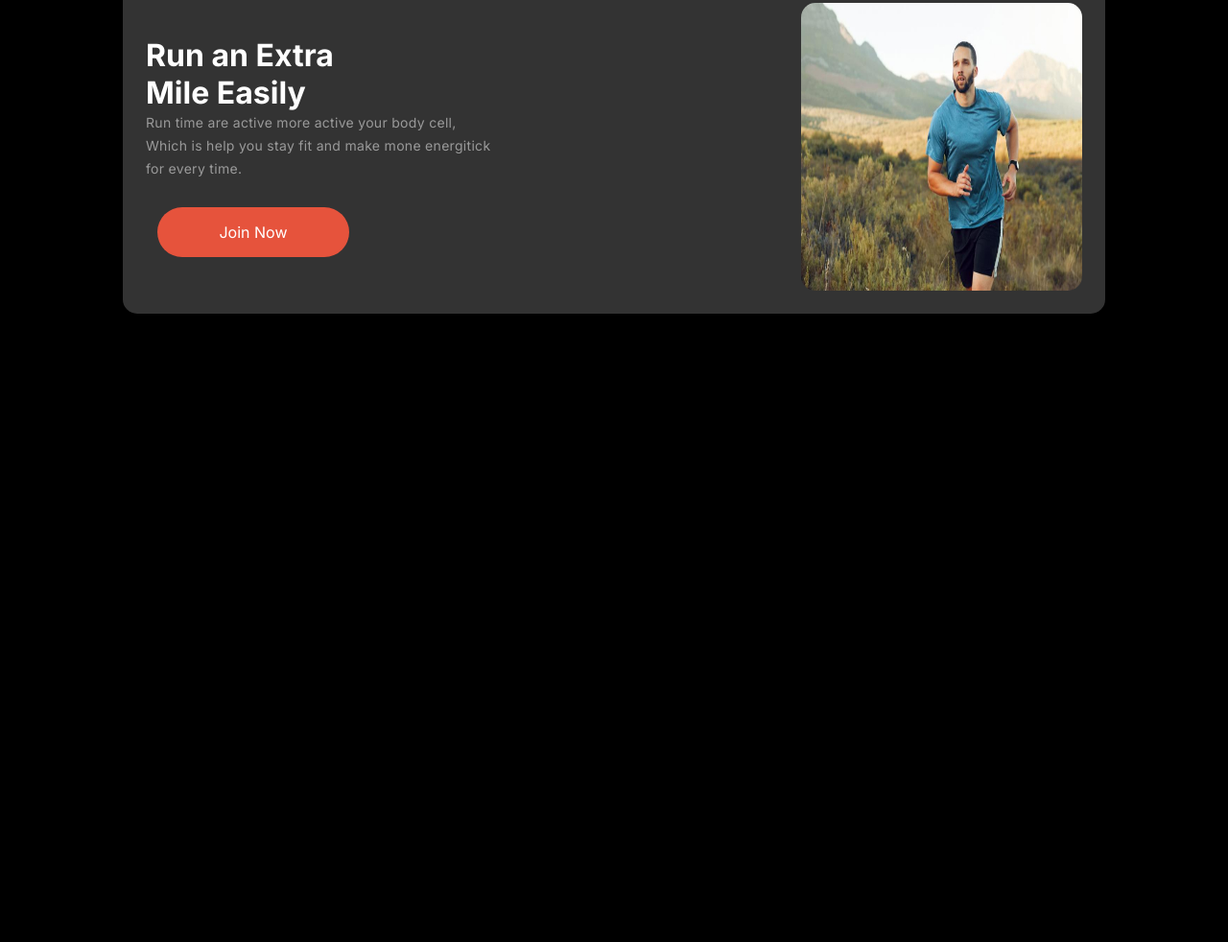
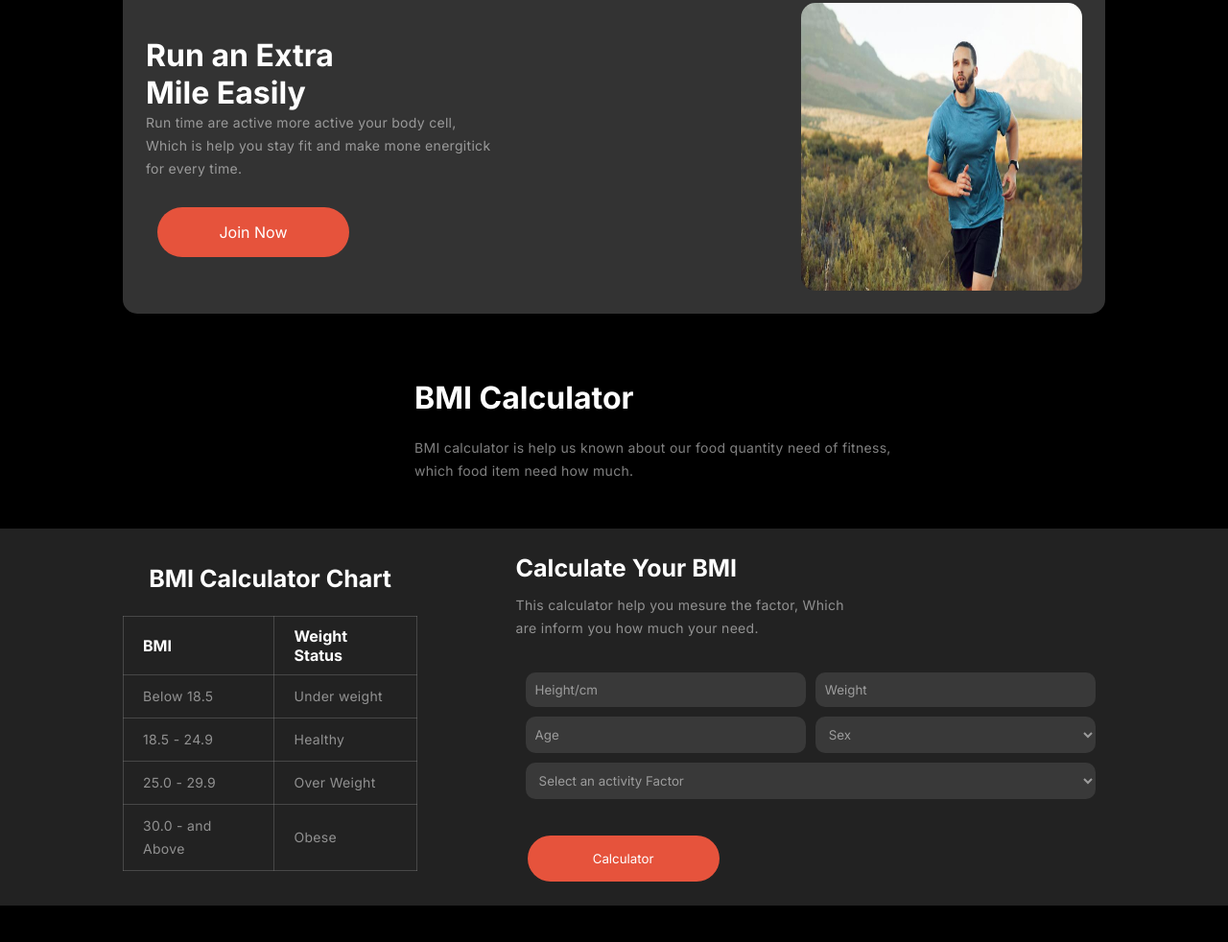
Before and after one commit to Rasadul-Islam/assignment-2, a plain HTML site: page index.html in a window 1280 px wide. Shown: the part 1268-2250 px from the top of the page at 96% size. Before the commit the page ends 1643 px from the top, so only its background shows below. Drawn offline with Linux system fonts and the light colour scheme.

Commit message:
bmi calculator section added

```diff
--- a/index.html
+++ b/index.html
@@ -88,11 +88,65 @@
             <button><a class="btn" href="#">Join Now</a></button>
         </div>
         <div class="run-img">
-            <img src="./images/run.jpg" alt="Run Time Picture">
+            <img src="/images/run.jpg" alt="Run Time Picture">
         </div>
     </section>
     <!-- Run section End -->
-
+    <!-- BMI calculator section start -->
+    <section class="bmi-section">
+        <div class="bmi-text">
+            <h1 class="text-title">BMI Calculator</h1>
+            <p class="pera">
+                BMI calculator is help us known about our food quantity need of fitness,<br>which food item need how much.
+            </p>
+        </div>
+        <div class="bmi-calculator flex">
+            <div class="bmi-chart">
+                <h1 class="head-text">BMI Calculator Chart</h1>
+                <table class="bmi-table">
+                    <tr>
+                        <th>BMI</td>
+                        <th>Weight Status</td>
+                    </tr>
+                    <tr>
+                        <td>Below 18.5</td>
+                        <td>Under weight</td>
+                    </tr>
+                    <tr>
+                        <td>18.5 - 24.9</td>
+                        <td>Healthy</td>
+                    </tr>
+                    <tr>
+                        <td>25.0 - 29.9</td>
+                        <td>Over Weight</td>
+                    </tr>
+                    <tr>
+                        <td>30.0 - and Above</td>
+                        <td> Obese </td>
+                    </tr>
+                </table>
+            </div>
+            <div class="bmi-input-calc">
+                <h1 class="head-text">Calculate Your BMI</h1>
+                <p class="pera">
+                    This calculator help you mesure the factor, Which<br> are inform you how much your need.
+                </p>
+                <form class="bmi-input">
+                    <input id="height" name="height" type="text" placeholder="Height/cm">
+                    <input id="weight" name="weight" type="text" placeholder="Weight">
+                    <input id="age" name="age" type="text" placeholder="Age">
+                    <select name="sex" id="sex">
+                        <option value="sex">Sex</option>
+                    </select>
+                    <select name="factor" id="factor">
+                        <option value="factor">Select an activity Factor</option>
+                    </select>
+                </form>
+                <button><a href="#">Calculator</a></button>
+            </div>
+        </div>
+    </section>
+    <!-- BMI calculator section End -->
 
 
 
--- a/style/style.css
+++ b/style/style.css
@@ -221,7 +221,65 @@ nav{
     right:-150px;
 }
 /* Run style End */
-
+/* BMI calculator style start */
+.bmi-section{
+    width: 100%;
+    margin: 0 auto;
+    margin-bottom: 48px;
+}
+.bmi-text{
+    margin-left: 30%;
+    line-height: 80px;
+    padding: 0  48px;
+    margin-bottom: 48px;
+}
+.bmi-calculator{
+    width: 100%;
+    margin: 0 auto;
+    padding: 2% 10%;
+    background-color:var(--Shadow-bg);
+}
+.bmi-chart{
+    width: 30%;
+    text-align: center;
+}
+.bmi-table{
+    border: 1px solid gray;
+    border-collapse: collapse;
+    width: 100%;
+}
+.bmi-table th, .bmi-table td{
+    border: 1px solid rgba(128, 128, 128,0.4);
+    padding: 10px 20px;
+    text-align: left;
+}
+.bmi-input-calc{
+    width: 60%;
+    margin-left: 10%;
+}
+.bmi-input{
+    display: grid;
+    grid-template-columns: repeat(2,1fr);
+    gap: 10px;
+    margin-top: 24px;
+    padding: 10px;
+}
+.bmi-input-calc p{
+    margin-top: 12px;
+}
+.bmi-input input, .bmi-input select{
+    padding: 10px;
+    border-radius: 10px;
+    border: none;
+    background-color: var(--input-bg);
+}
+.bmi-input select, .bmi-input ::placeholder{
+    color:var(--font-color-p);
+}
+#factor{
+    grid-column: span 2;
+}
+/* BMI calculator style end */
 
 
 
```
